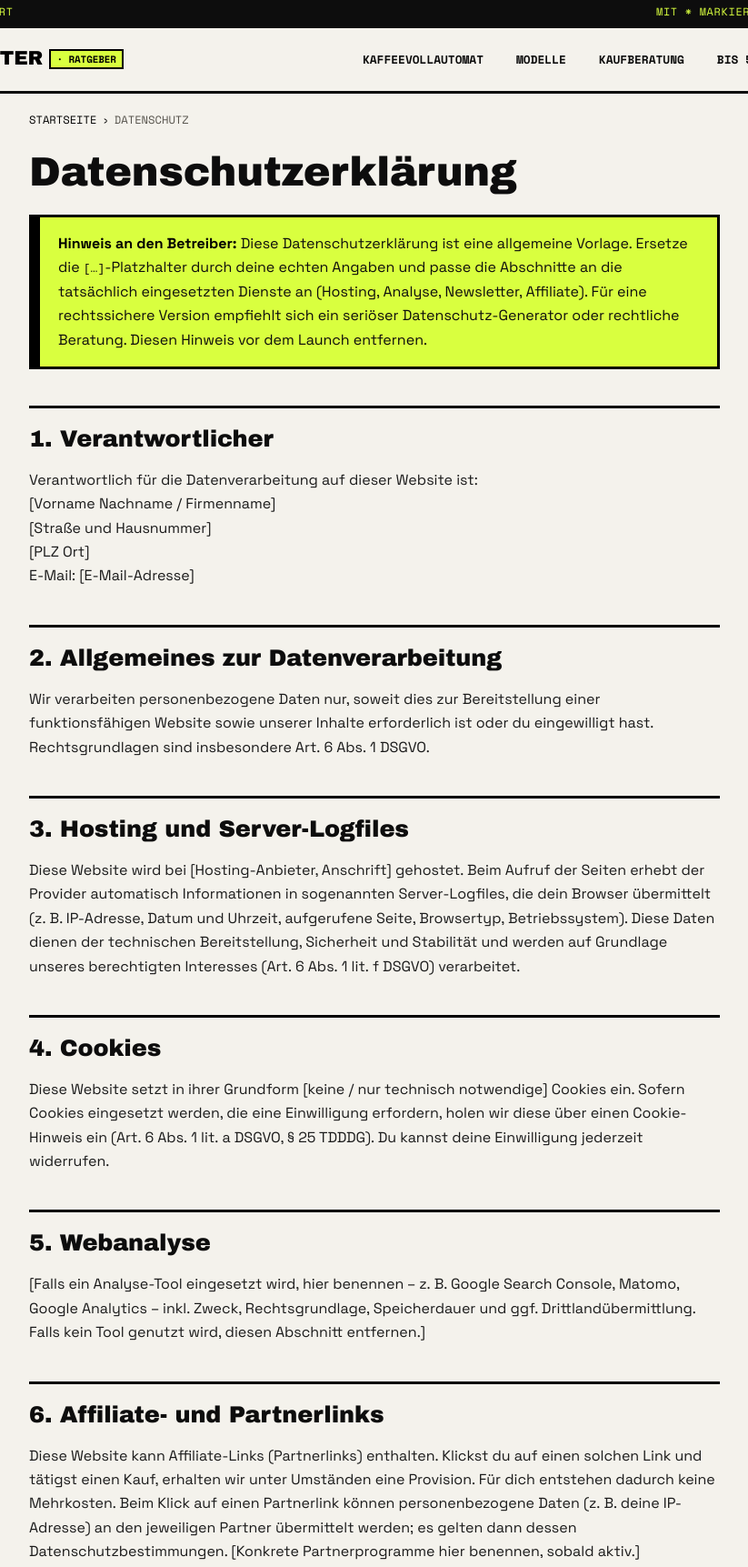
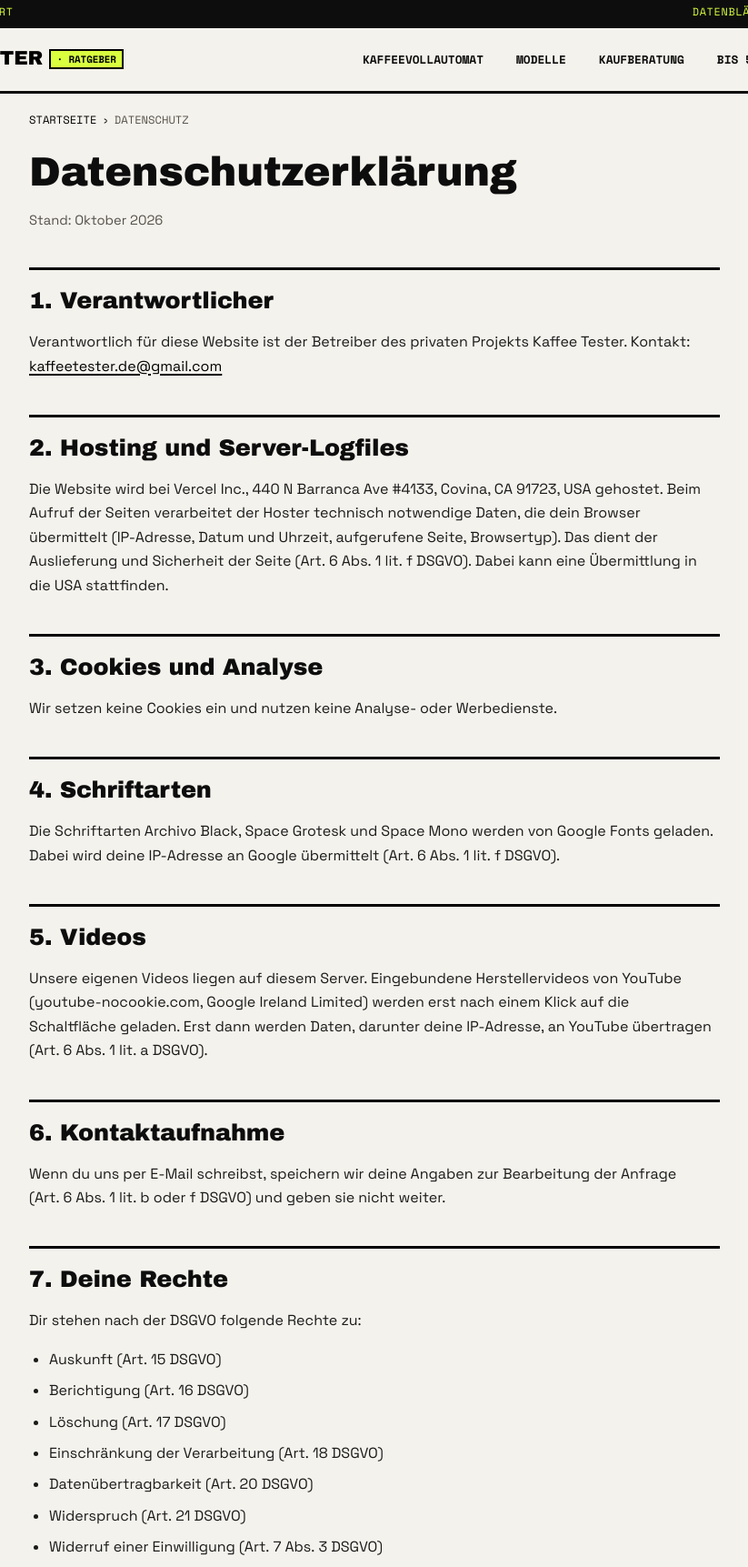
Before and after one commit to guunske-byte/kaffeetester, a plain HTML site: page datenschutz/index.html in a window 1280 px wide. Shown: the part 5-1728 px from the top of the page at 91% size, without its empty margins (228-1051 px from the left). Drawn offline with nearby package versions, Linux system fonts and the light colour scheme.

Commit message:
Impressum und Datenschutz: kurze Fassung für privates, nicht kommerzielles Projekt; Kopfzeile ohne Partnerlink-Hinweis
Co-Authored-By: Claude Sonnet 5.5 <noreply@anthropic.com>

```diff
--- a/datenschutz/index.html
+++ b/datenschutz/index.html
@@ -22,7 +22,7 @@
   <link rel="stylesheet" href="/assets/style.css?v=20261018" />
 </head>
 <body>
-  <div class="topbar"><span>Kaffeevollautomaten, erklärt</span><span>Mit * markierte Links sind Partnerlinks</span></div>
+  <div class="topbar"><span>Kaffeevollautomaten, erklärt</span><span>Datenblätter, Kaufberatung, Pflege</span></div>
     <header class="site-header">
     <div class="container">
       <nav class="nav" aria-label="Hauptnavigation">
@@ -48,73 +48,50 @@
 
     <article class="article">
       <h1>Datenschutzerklärung</h1>
-
-      <div class="callout">
-        <strong>Hinweis an den Betreiber:</strong> Diese Datenschutzerklärung ist eine allgemeine
-        Vorlage. Ersetze die <code>[…]</code>-Platzhalter durch deine echten Angaben und passe die
-        Abschnitte an die tatsächlich eingesetzten Dienste an (Hosting, Analyse, Newsletter,
-        Affiliate). Für eine rechtssichere Version empfiehlt sich ein seriöser Datenschutz-Generator
-        oder rechtliche Beratung. Diesen Hinweis vor dem Launch entfernen.
-      </div>
+      <p class="meta">Stand: Oktober 2026</p>
 
       <h2>1. Verantwortlicher</h2>
       <p>
-        Verantwortlich für die Datenverarbeitung auf dieser Website ist:<br />
-        [Vorname Nachname / Firmenname]<br />
-        [Straße und Hausnummer]<br />
-        [PLZ Ort]<br />
-        E-Mail: [E-Mail-Adresse]
+        Verantwortlich für diese Website ist der Betreiber des privaten Projekts Kaffee Tester.
+        Kontakt: <a href="mailto:kaffeetester.de@gmail.com">kaffeetester.de@gmail.com</a>
       </p>
 
-      <h2>2. Allgemeines zur Datenverarbeitung</h2>
+      <h2>2. Hosting und Server-Logfiles</h2>
       <p>
-        Wir verarbeiten personenbezogene Daten nur, soweit dies zur Bereitstellung einer
-        funktionsfähigen Website sowie unserer Inhalte erforderlich ist oder du eingewilligt hast.
-        Rechtsgrundlagen sind insbesondere Art.&nbsp;6 Abs.&nbsp;1 DSGVO.
+        Die Website wird bei Vercel Inc., 440 N Barranca Ave #4133, Covina, CA 91723, USA
+        gehostet. Beim Aufruf der Seiten verarbeitet der Hoster technisch notwendige Daten, die
+        dein Browser übermittelt (IP-Adresse, Datum und Uhrzeit, aufgerufene Seite, Browsertyp).
+        Das dient der Auslieferung und Sicherheit der Seite (Art.&nbsp;6 Abs.&nbsp;1 lit.&nbsp;f
+        DSGVO). Dabei kann eine Übermittlung in die USA stattfinden.
       </p>
 
-      <h2>3. Hosting und Server-Logfiles</h2>
+      <h2>3. Cookies und Analyse</h2>
       <p>
-        Diese Website wird bei [Hosting-Anbieter, Anschrift] gehostet. Beim Aufruf der Seiten
-        erhebt der Provider automatisch Informationen in sogenannten Server-Logfiles, die dein
-        Browser übermittelt (z.&nbsp;B. IP-Adresse, Datum und Uhrzeit, aufgerufene Seite, Browsertyp,
-        Betriebssystem). Diese Daten dienen der technischen Bereitstellung, Sicherheit und
-        Stabilität und werden auf Grundlage unseres berechtigten Interesses
-        (Art.&nbsp;6 Abs.&nbsp;1 lit.&nbsp;f DSGVO) verarbeitet.
+        Wir setzen keine Cookies ein und nutzen keine Analyse- oder Werbedienste.
       </p>
 
-      <h2>4. Cookies</h2>
+      <h2>4. Schriftarten</h2>
       <p>
-        Diese Website setzt in ihrer Grundform [keine / nur technisch notwendige] Cookies ein.
-        Sofern Cookies eingesetzt werden, die eine Einwilligung erfordern, holen wir diese über
-        einen Cookie-Hinweis ein (Art.&nbsp;6 Abs.&nbsp;1 lit.&nbsp;a DSGVO, § 25 TDDDG). Du kannst
-        deine Einwilligung jederzeit widerrufen.
+        Die Schriftarten Archivo Black, Space Grotesk und Space Mono werden von Google Fonts
+        geladen. Dabei wird deine IP-Adresse an Google übermittelt (Art.&nbsp;6 Abs.&nbsp;1
+        lit.&nbsp;f DSGVO).
       </p>
 
-      <h2>5. Webanalyse</h2>
+      <h2>5. Videos</h2>
       <p>
-        [Falls ein Analyse-Tool eingesetzt wird, hier benennen – z.&nbsp;B. Google Search Console,
-        Matomo, Google Analytics – inkl. Zweck, Rechtsgrundlage, Speicherdauer und ggf.
-        Drittlandübermittlung. Falls kein Tool genutzt wird, diesen Abschnitt entfernen.]
+        Unsere eigenen Videos liegen auf diesem Server. Eingebundene Herstellervideos von YouTube
+        (youtube-nocookie.com, Google Ireland Limited) werden erst nach einem Klick auf die
+        Schaltfläche geladen. Erst dann werden Daten, darunter deine IP-Adresse, an YouTube
+        übertragen (Art.&nbsp;6 Abs.&nbsp;1 lit.&nbsp;a DSGVO).
       </p>
 
-      <h2>6. Affiliate- und Partnerlinks</h2>
+      <h2>6. Kontaktaufnahme</h2>
       <p>
-        Diese Website kann Affiliate-Links (Partnerlinks) enthalten. Klickst du auf einen solchen
-        Link und tätigst einen Kauf, erhalten wir unter Umständen eine Provision. Für dich entstehen
-        dadurch keine Mehrkosten. Beim Klick auf einen Partnerlink können personenbezogene Daten
-        (z.&nbsp;B. deine IP-Adresse) an den jeweiligen Partner übermittelt werden; es gelten dann
-        dessen Datenschutzbestimmungen. [Konkrete Partnerprogramme hier benennen, sobald aktiv.]
+        Wenn du uns per E-Mail schreibst, speichern wir deine Angaben zur Bearbeitung der Anfrage
+        (Art.&nbsp;6 Abs.&nbsp;1 lit.&nbsp;b oder f DSGVO) und geben sie nicht weiter.
       </p>
 
-      <h2>7. Kontaktaufnahme</h2>
-      <p>
-        Wenn du uns per E-Mail kontaktierst, werden deine Angaben zur Bearbeitung der Anfrage
-        gespeichert (Art.&nbsp;6 Abs.&nbsp;1 lit.&nbsp;b oder f DSGVO). Diese Daten geben wir nicht
-        ohne deine Einwilligung weiter.
-      </p>
-
-      <h2>8. Deine Rechte</h2>
+      <h2>7. Deine Rechte</h2>
       <p>Dir stehen nach der DSGVO folgende Rechte zu:</p>
       <ul>
         <li>Auskunft (Art.&nbsp;15 DSGVO)</li>
@@ -122,23 +99,11 @@
         <li>Löschung (Art.&nbsp;17 DSGVO)</li>
         <li>Einschränkung der Verarbeitung (Art.&nbsp;18 DSGVO)</li>
         <li>Datenübertragbarkeit (Art.&nbsp;20 DSGVO)</li>
-        <li>Widerspruch gegen die Verarbeitung (Art.&nbsp;21 DSGVO)</li>
-        <li>Widerruf einer erteilten Einwilligung (Art.&nbsp;7 Abs.&nbsp;3 DSGVO)</li>
+        <li>Widerspruch (Art.&nbsp;21 DSGVO)</li>
+        <li>Widerruf einer Einwilligung (Art.&nbsp;7 Abs.&nbsp;3 DSGVO)</li>
       </ul>
       <p>
-        Außerdem hast du das Recht, dich bei einer Datenschutz-Aufsichtsbehörde über die
-        Verarbeitung deiner personenbezogenen Daten zu beschweren.
-      </p>
-
-      <h2>9. Aktualität</h2>
-      <p>
-        Diese Datenschutzerklärung hat den Stand [Monat/Jahr]. Durch die Weiterentwicklung der
-        Website oder geänderte gesetzliche Vorgaben kann eine Anpassung erforderlich werden.
-      </p>
-
-      <p class="disclosure">
-        Diese Vorlage stellt keine Rechtsberatung dar. Prüfe und vervollständige sie vor der
-        Veröffentlichung entsprechend den tatsächlich genutzten Diensten.
+        Außerdem kannst du dich bei einer Datenschutz-Aufsichtsbehörde beschweren.
       </p>
     </article>
   </main>
```
Also changed, not shown: beispiel/index.html (+1 -1 lines), daten/index.html (+1 -1 lines), impressum/index.html (+12 -57 lines), index.html (+1 -1 lines), kaffeevollautomat/bis-1000-euro/index.html (+1 -1 lines), kaffeevollautomat/bis-500-euro/index.html (+1 -1 lines), kaffeevollautomat/bohnen/index.html (+1 -1 lines), kaffeevollautomat/index.html (+1 -1 lines), kaffeevollautomat/kaufberatung/index.html (+1 -1 lines), kaffeevollautomat/milchsystem/index.html (+1 -1 lines), kaffeevollautomat/probleme-loesungen/index.html (+1 -1 lines), kaffeevollautomat/reinigen-entkalken/index.html (+1 -1 lines), kaffeevollautomat/vollautomat-oder-siebtraeger/index.html (+1 -1 lines), produkte/delonghi-magnifica-start-ecam220-21/index.html (+1 -1 lines), 4 more files.
